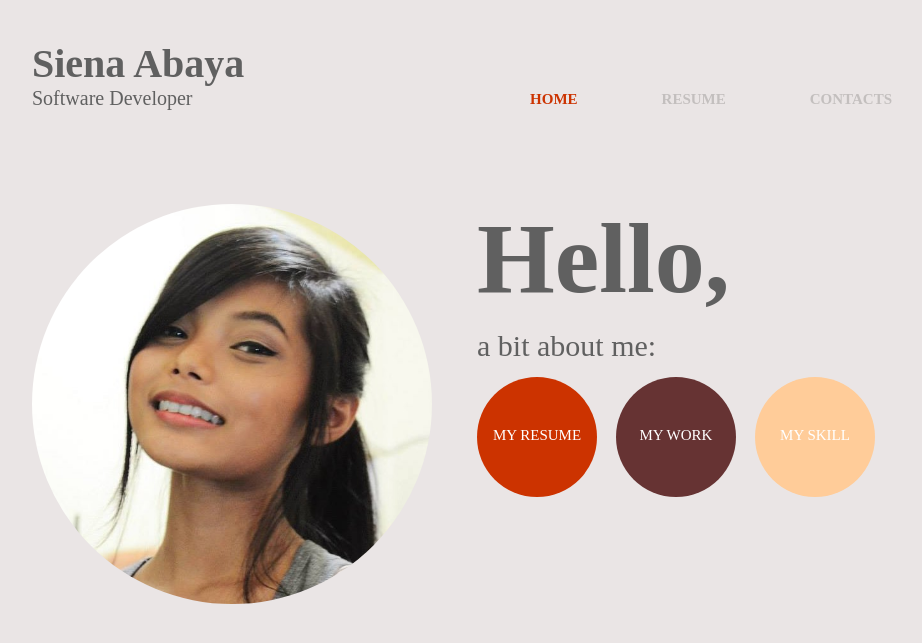
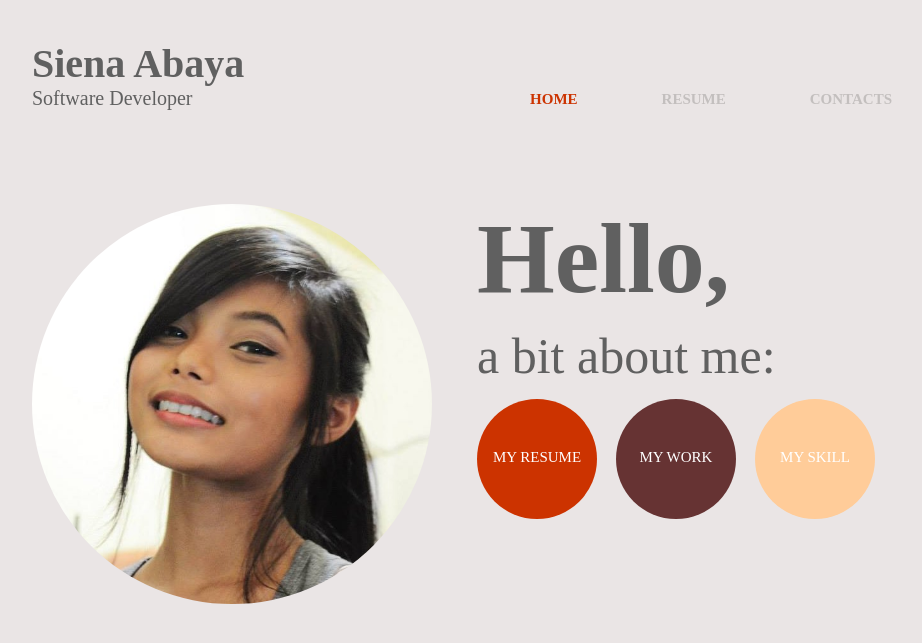
Before and after one commit to sienaabaya/sienaabaya.github.io, a Jekyll site: the page built from index.html, in a window 1280 px wide. Shown: the top 643 px of the page, without its empty margins (178-1100 px from the left). Built offline with Jekyll 4.4.1, drawn with Linux system fonts in a browser that asks for light colours.

Commit message:
change font size in about me section

```diff
--- a/_sass/_portfolio.scss
+++ b/_sass/_portfolio.scss
@@ -49,6 +49,9 @@ header{
       font-weight: bold;
       font-size: 100px;
     }
+    h2{
+      font-size: 50px;
+    }
   }
 
   #about-navigation-container{
```
